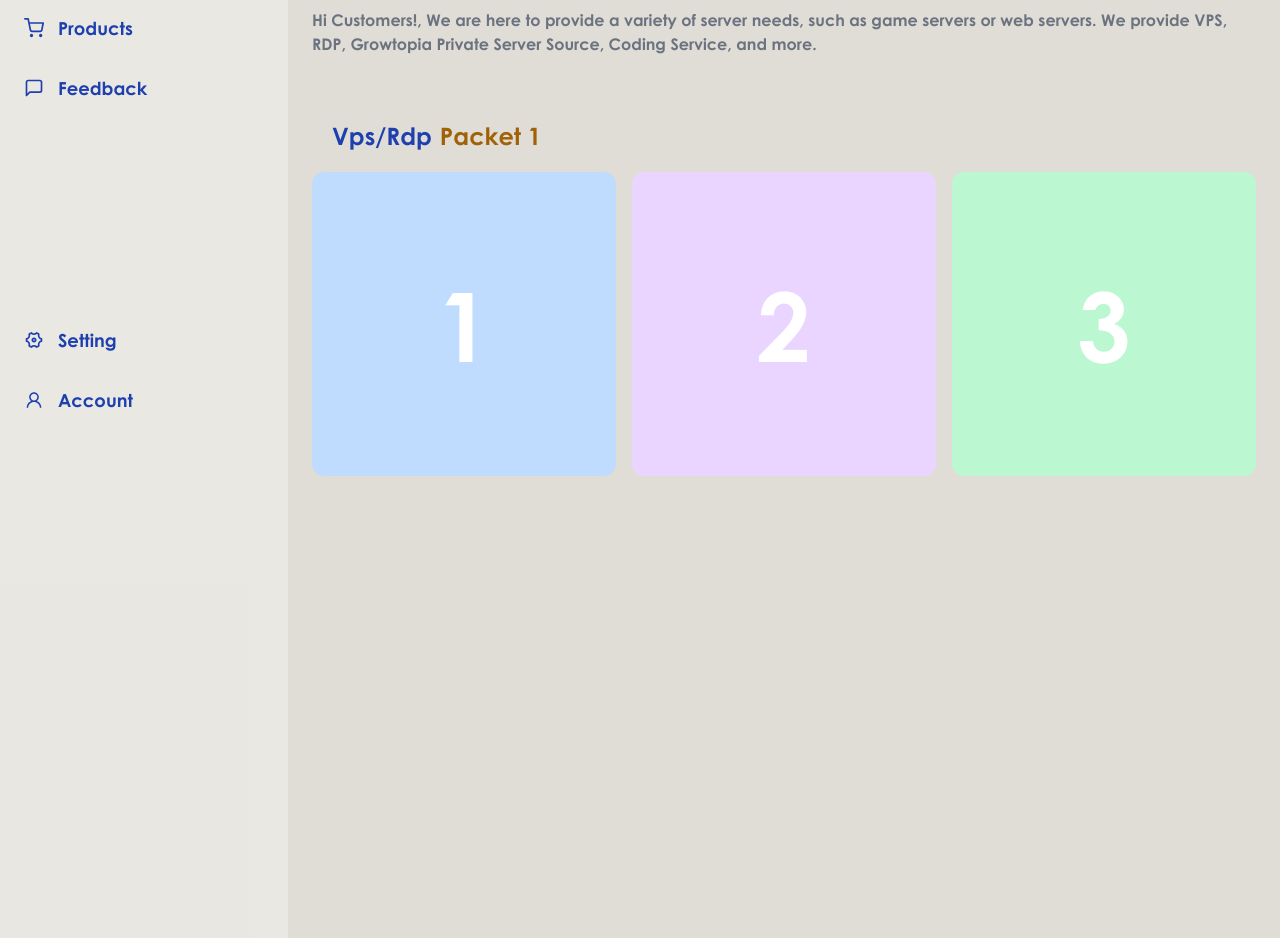
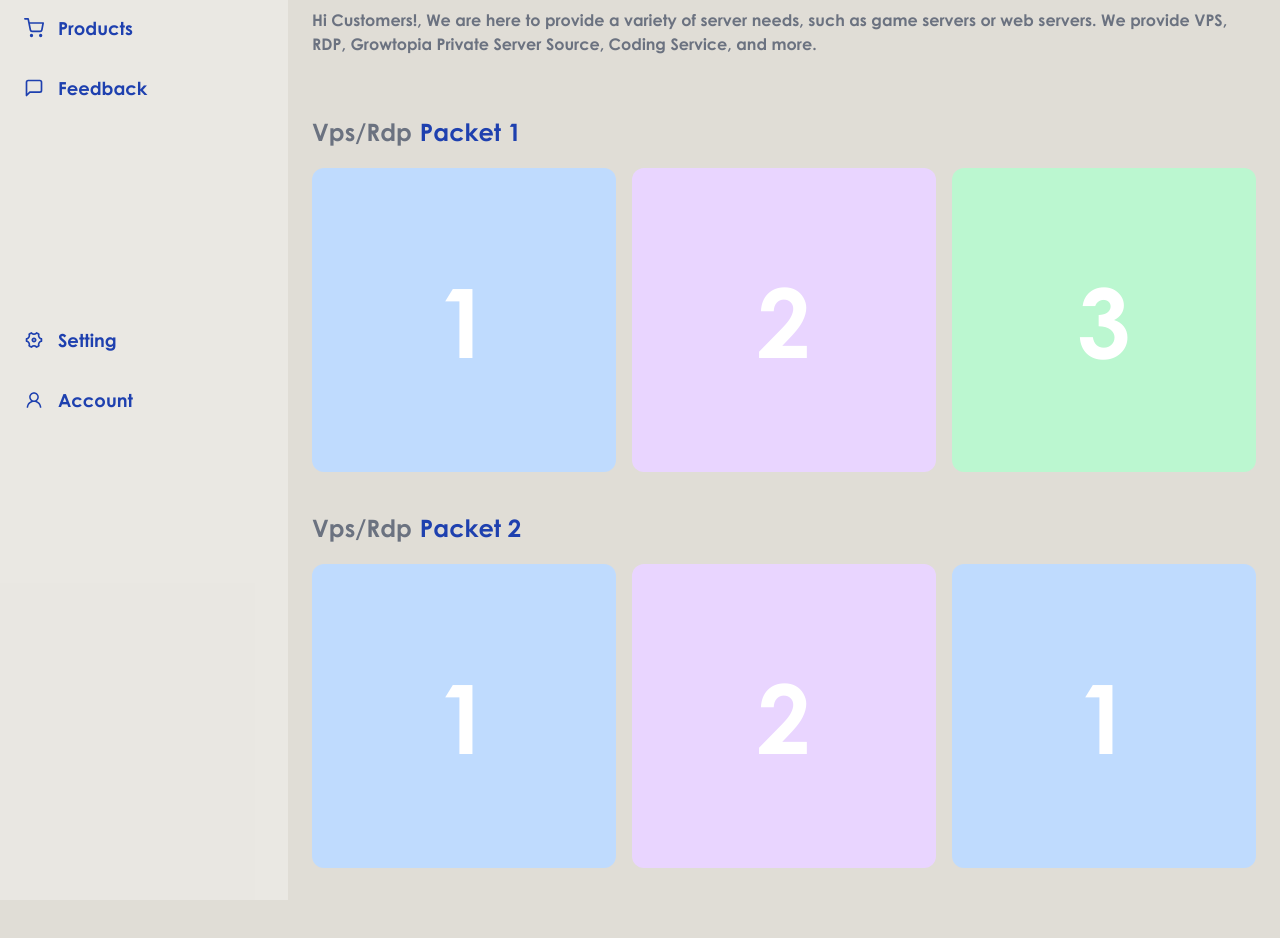
Before and after one commit to iStrangeGT/Secret-JSX, a React (Vite) app: page /products in a window 1280 px wide. Shown: the part 180-1118 px from the top of the page. After the commit the page ends 1080 px from the top, so only its background shows below. Built offline with nearby package versions, Linux system fonts and the light colour scheme.

Commit message:
cek ombak

```diff
--- a/src/pages/Products.jsx
+++ b/src/pages/Products.jsx
@@ -87,10 +87,12 @@ const Products = () => {
         <main className="p-6  flex-1">
           {/* Add your page content here */}
           <h1 className="text-5xl mt-8 text-blue-800 font-bold">SECRETSTORE's Products Section.</h1>
-          <p className="text-gray-500 mt-5"> Hi Customers!, We are here to provide a variety of server needs, such as game servers or web servers. We provide VPS, RDP, Growtopia Private Server Source, Coding Service, and more.</p>
-<h2 className="mx-5 text-2xl mt-16 text-blue-800 flex font-bold">Vps/Rdp <span className="mx-2 text-yellow-700">Packet 1</span></h2>
 
-<div class="relative flex min-h-screen flex-col items-center mt-5">
+      <p className="text-gray-500 mt-5"> Hi Customers!, We are here to provide a variety of server needs, such as game servers or web servers. We provide VPS, RDP, Growtopia Private Server Source, Coding Service, and more.</p>
+
+
+<div class="relative flex min-h-screen flex-col mt-5">
+<h2 className="text-2xl mt-10 mb-5 text-gray-500 flex font-bold">Vps/Rdp <span className="mx-2 text-blue-800">Packet 1</span></h2>
   <div class="carousel scrollbar-hide flex w-full snap-x snap-mandatory gap-4 overflow-x-scroll scroll-smooth">
     <div class="relative aspect-[1/1] w-[85%] shrink-0 snap-start snap-always rounded-xl bg-blue-200 md:w-[calc(33.33%-(32px/3))]">
       <div class="absolute inset-0 flex items-center justify-center">
@@ -134,6 +136,32 @@ const Products = () => {
       </div>
     </div>
   </div>
+  <h2 className="text-2xl mt-10 mb-5 text-gray-500 flex font-bold">Vps/Rdp <span className="mx-2 text-blue-800">Packet 2</span></h2>
+  <div class="carousel scrollbar-hide flex w-full snap-x snap-mandatory gap-4 overflow-x-scroll scroll-smooth">
+    <div class="relative aspect-[1/1] w-[85%] shrink-0 snap-start snap-always rounded-xl bg-blue-200 md:w-[calc(33.33%-(32px/3))]">
+      <div class="absolute inset-0 flex items-center justify-center">
+        <div class="text-8xl font-bold text-white">1</div>
+      </div>
+    </div>
+
+    <div class="relative aspect-[1/1] w-[85%] shrink-0 snap-start snap-always rounded-xl bg-purple-200 md:w-[calc(33.33%-(32px/3))]">
+      <div class="absolute inset-0 flex items-center justify-center">
+        <div class="text-8xl font-bold text-white">2</div>
+      </div>
+    </div>
+    <div class="relative aspect-[1/1] w-[85%] shrink-0 snap-start snap-always rounded-xl bg-blue-200 md:w-[calc(33.33%-(32px/3))]">
+      <div class="absolute inset-0 flex items-center justify-center">
+        <div class="text-8xl font-bold text-white">1</div>
+      </div>
+    </div>
+    <div class="relative aspect-[1/1] w-[85%] shrink-0 snap-start snap-always rounded-xl bg-blue-200 md:w-[calc(33.33%-(32px/3))]">
+      <div class="absolute inset-0 flex items-center justify-center">
+        <div class="text-8xl font-bold text-white">1</div>
+      </div>
+    </div>
+</div>
+
+
 
   </div>
 
```
